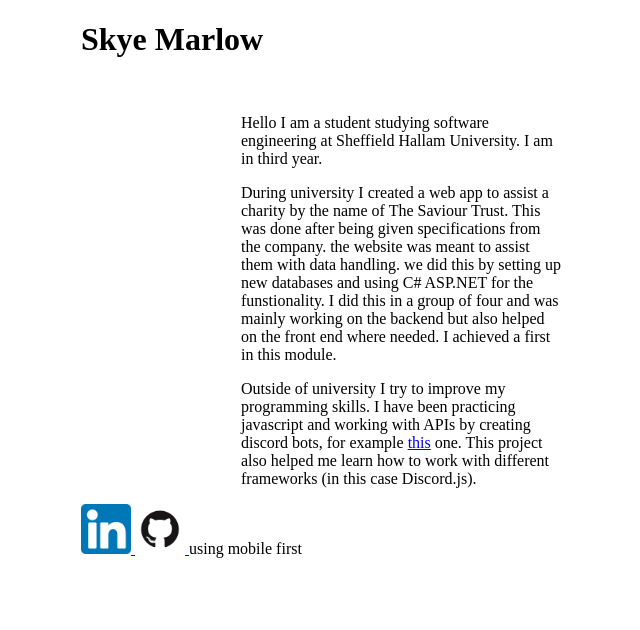
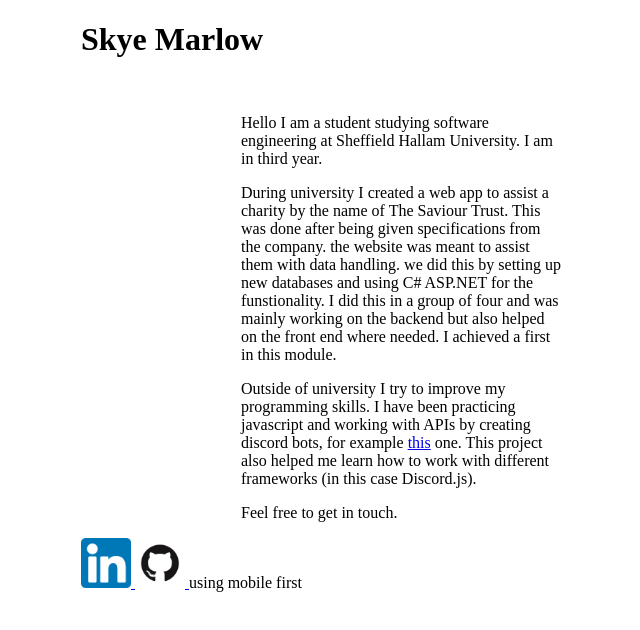
Before and after one commit to GlitchSkye/GlitchSkye.github.io, a plain HTML site: page index.html in a window 1280 px wide. Shown: the whole page, without its empty margins (239-879 px from the left). Drawn offline with Linux system fonts and the light colour scheme.

Commit message:
Update index.html

```diff
--- a/index.html
+++ b/index.html
@@ -28,6 +28,10 @@ databases and using C# ASP.NET for the funstionality. I did this in a group of f
 APIs by creating discord bots, for example <a href="https://github.com/skyerin8/just-another-discord-bot">this</a> one.
 This project also helped me learn how to work with different frameworks (in this case Discord.js).
 </p>
+
+<p>
+    Feel free to get in touch.
+</p>
 </div>
 <footer>
     <a href="https://www.linkedin.com/in/skye-marlow-b22b73195/">
```
